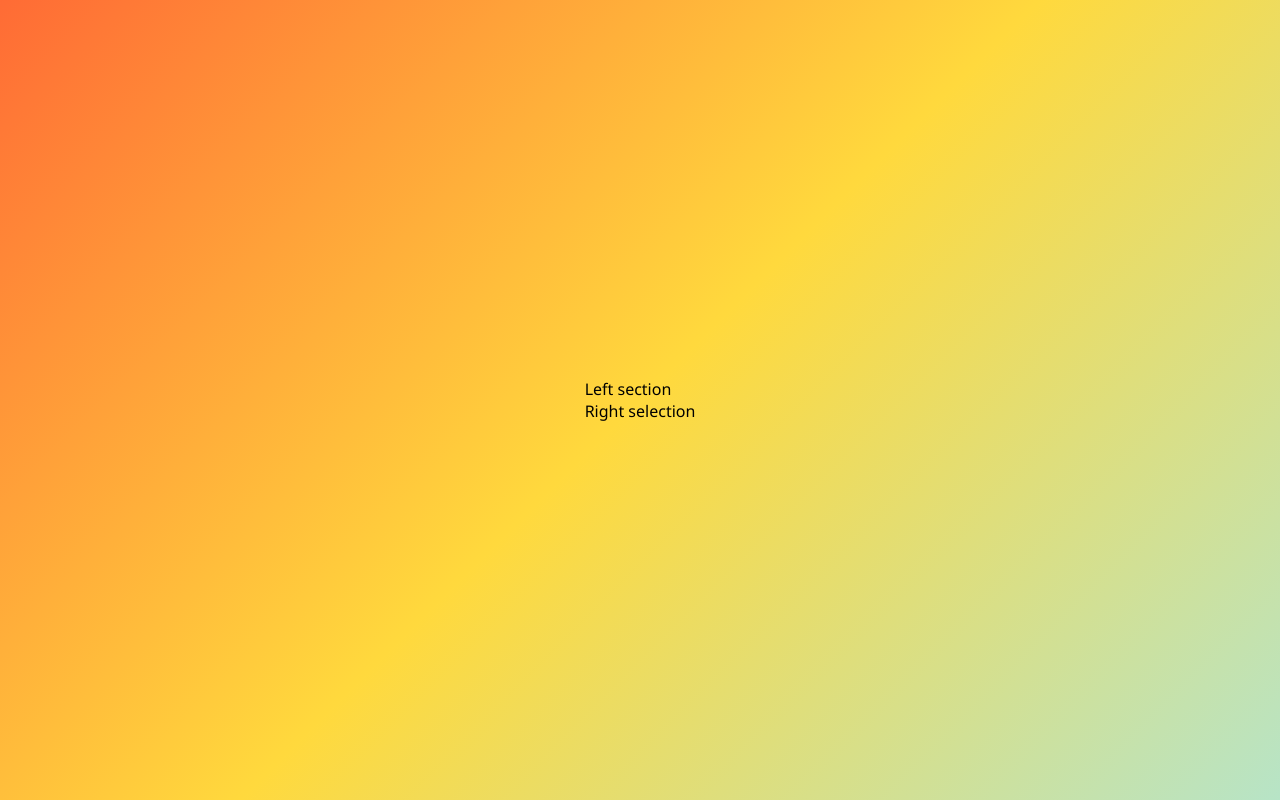
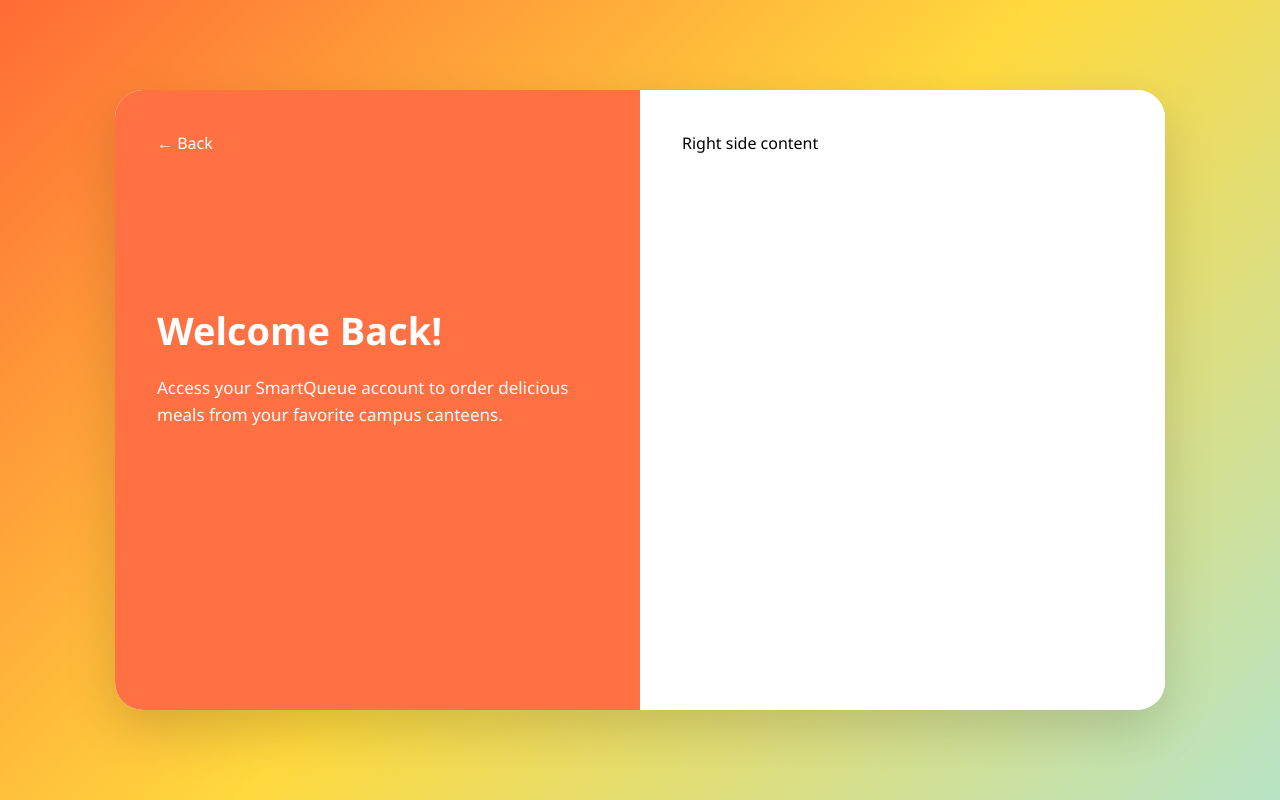
Before and after one commit to sanjaikaneswaran/smartqueue, a React (Create React App) app in the folder frontend/: page /login in a window 1280 px wide. Built offline with nearby package versions, Linux system fonts and the light colour scheme.

Commit message:
Re create the login layout and bulid the left side container

```diff
--- a/frontend/src/pages/Login.css
+++ b/frontend/src/pages/Login.css
@@ -1,28 +1,77 @@
-.auth-page{
+.auth-page {
   min-height: 100vh;
   background: linear-gradient(135deg, #ff6b35, #ffd93d, #b7e4c7);
   display: flex;
   align-items: center;
   justify-content: center;
+  padding: 40px;
+  box-sizing: border-box;
 }
 
-.auth-container{
-    width: 75%;
-    min-height: 560px;
+.auth-card {
+  width: 90%;
+  max-width: 1050px;
+  min-height: 620px;
+  background: #ffffff;
+  border-radius: 28px;
   display: flex;
-    border-radius: 24px;
   overflow: hidden;
+  box-shadow: 0 20px 50px rgba(0, 0, 0, 0.15);
 }
 
-.auth-left{
-    flex: 1;
+.auth-left-panel {
+  width: 50%;
   background: #ff7043;
   color: white;
-    padding: 48%;
+  padding: 42px;
+  box-sizing: border-box;
+  display: flex;
+  flex-direction: column;
 }
 
-.auth-right{
-    flex: 1;
-    background: white;
-    padding: 48%;
+.auth-right-panel {
+  width: 50%;
+  background: #ffffff;
+  padding: 42px;
+  box-sizing: border-box;
 }
+
+.auth-back-btn {
+  width: fit-content;
+  background: transparent;
+  border: none;
+  color: white;
+  font-size: 16px;
+  font-weight: 500;
+  cursor: pointer;
+}
+
+.auth-left-content {
+  margin-top: 150px;
+}
+
+.auth-left-content h1 {
+  font-size: 38px;
+  margin-bottom: 18px;
+}
+
+.auth-left-content p {
+  font-size: 17px;
+  line-height: 1.6;
+  max-width: 420px;
+}
+
+@media (max-width: 850px) {
+  .auth-card {
+    flex-direction: column;
+  }
+
+  .auth-left-panel,
+  .auth-right-panel {
+    width: 100%;
+  }
+
+  .auth-left-content {
+    margin-top: 60px;
+  }
+}
--- a/frontend/src/pages/Login.js
+++ b/frontend/src/pages/Login.js
@@ -4,13 +4,21 @@ import "./Login.css";
 function Login() {
   return (
     <div className="auth-page">
-      <div classname ="auth-container">
-        <div classname ="auth-left">
-          Left section
+      <div className="auth-card">
+        <div className="auth-left-panel">
+          <button className="auth-back-btn">← Back</button>
+
+          <div className="auth-left-content">
+            <h1>Welcome Back!</h1>
+            <p>
+              Access your SmartQueue account to order delicious meals from your
+              favorite campus canteens.
+            </p>
+          </div>
         </div>
 
-        <div classname ="auth-right">
-          Right selection
+        <div className="auth-right-panel">
+          Right side content
         </div>
       </div>
     </div>
```
Lines whose indentation alone changed are shown as unchanged.
